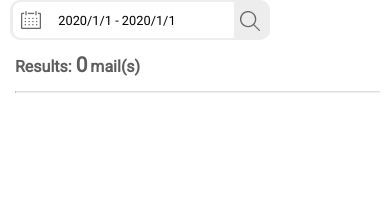
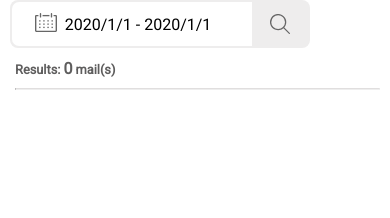
Before and after one commit to Chinomso1995/email, a plain HTML site: page index.html in a window 390 px wide. Shown: the top 218 px of the page. Drawn offline with Linux system fonts and the light colour scheme.

Commit message:
Add files via upload

```diff
--- a/index.html
+++ b/index.html
@@ -13,10 +13,7 @@
   <section id="no-email">
     <div class = "date-container">
       <div class = "calendar-container">
-        <img src="./assets/icon_calender.svg" alt="">
-        <div>
           <span>2020/1/1 - 2020/1/1</span>
-        </div>
       </div>
       <div>
         <img src="./assets/icon_search.svg" alt="">
@@ -35,10 +32,7 @@
   <section id="email">
     <div class = "date-container">
       <div class = "calendar-container">
-        <img src="./assets/icon_calender.svg" alt="">
-        <div>
           <span>2019/12/31 - 2020/1/3</span>
-        </div>
       </div>
       <div>
         <img src="./assets/icon_search.svg" alt="">
--- a/main.css/main.css
+++ b/main.css/main.css
@@ -24,22 +24,30 @@ body{
   width: 80%;
   height: 90%;
   top: 3px;
-  transform: translateX(3px);
+  transform: translate(3px);
   display: flex;
   align-items: center;
   justify-content: space-evenly;
   border-top-left-radius: 8px;
   border-bottom-left-radius: 8px;
+
 }
 .calendar-container img{
   width: 30px;
   height: 30px;
 }
-.calendar-container>div span{
+.calendar-container span{
   font-family: 'Roboto', sans-serif;
-  font-weight: 700;
+  font-weight: 500;
   font-size: 1.2rem;
-  padding-right: 50px;
+  position: relative;
+}
+.calendar-container span:before{
+  content: url('../assets/icon_calender.svg');
+  position: absolute;
+  width: 30px;
+  height: 30px;
+  transform: translate(-50px, -3px);
 }
 .date-container div:last-of-type img{
   width: 30px;
@@ -130,6 +138,7 @@ tr:not(:first-of-type):hover{
   color: blue;
   background-color: #EEEDED;
 }
+
 tr:nth-of-type(4) td:nth-of-type(2){
   position: relative;
 }
@@ -211,37 +220,39 @@ tr:nth-of-type(10) td:last-of-type:before{
 
   }
   .date-container{
-    width: 260px;
-    height: 40px;
+    width: 300px;
+    height: 48px;
     margin: 0 10px 0 10px;
+    border-radius: 8px;
   }
   .calendar-container{
     position: absolute;
     background-color: #fff;
-    width: 85%;
-    top: 2px;
-    transform: translateX(3px);
+    width: 80%;
+    height: 44px;
+    transform: translate(2px, -1px);
     display: flex;
     align-items: center;
     justify-content: space-around;
-    border-top-left-radius: 8px;
-    border-bottom-left-radius: 8px;
+    border-top-left-radius: 7px;
+    border-bottom-left-radius: 7px;
   }
-  .calendar-container img{
-    width: 20px;
-    height: 20px;
-  }
-  .calendar-container>div span{
+
+  .calendar-container span{
     font-family: 'Roboto', sans-serif;
     font-weight: 500;
-    font-size: 0.8rem;
-
-
+    font-size: 1rem;
+    transform: translateX(6px);
+  }
+  .calendar-container span:before{
+    width: 22px;
+    height: 22px;
+    transform: translate(-30px, -2px);
   }
   .date-container div:last-of-type img{
     width: 20px;
     height: 20px;
-    transform: translate(230px, 11px);
+    transform: translate(260px, 14px);
 
   }
   .text-container{
@@ -249,10 +260,13 @@ tr:nth-of-type(10) td:last-of-type:before{
  }
  .text-container h1{
 
-   font-size: 1rem;
+   font-size: 0.8rem;
+ }
+ .email input[type= "text"]{
+   transform: translateY(5px);
  }
  .text-container h1>span{
-   font-size: 1.3rem;
+   font-size: 1rem;
    padding-right: 3px;
  }
   .email-table{
@@ -290,7 +304,7 @@ tr:nth-of-type(10) td:last-of-type:before{
     height: 6px;
     width: 6px;
     position: absolute;
-    transform: translateX(2px);
+    transform: translate(2px, -1px);
     color: black;
   }
   tr:nth-of-type(1) th:not(:first-of-type):after{
```
Also changed, not shown: 1 other file.
